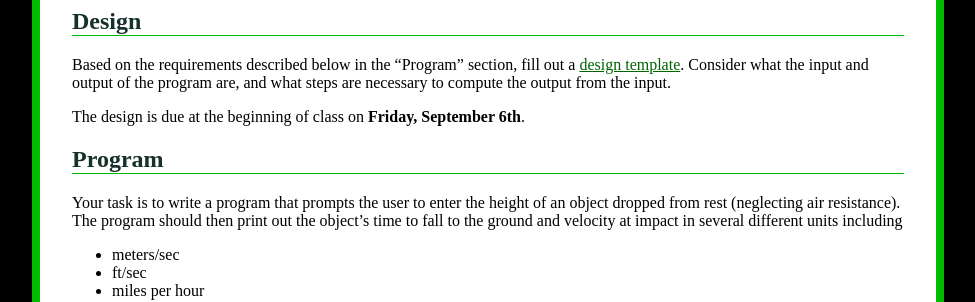
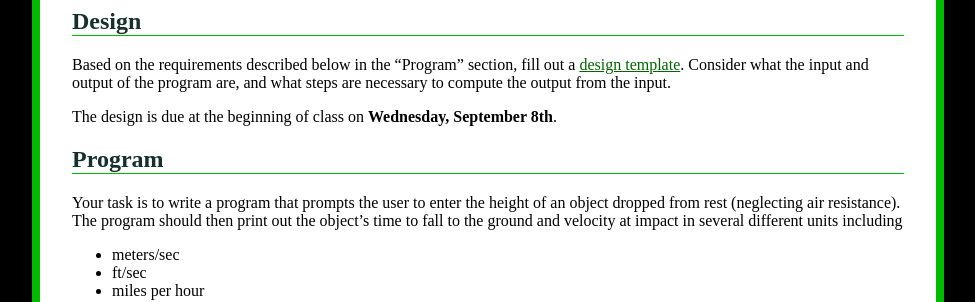
Before and after one commit to ycpcs/cs101-fall2021, a Jekyll site: the page built from assign/assign01.md, in a window 1280 px wide and 900 px high, scrolled down 681 px. Shown: the part 152-454 px from the top of the window, without its empty margins (152-1127 px from the left). Built offline with Jekyll 4.4.1, drawn with Linux system fonts in a browser that asks for light colours.

Commit message:
corrected the dates in assign01

```diff
--- a/assign/assign01.md
+++ b/assign/assign01.md
@@ -46,7 +46,7 @@ Your Tasks
 
 Based on the requirements described below in the "Program" section, fill out a [design template](../design-template.pdf).  Consider what the input and output of the program are, and what steps are necessary to compute the output from the input.
 
-The design is due at the beginning of class on **Friday, September 6th**.
+The design is due at the beginning of class on **Wednesday, September 8th**.
 
 ## Program
 
```
Also changed, not shown: assign/assign02.md (+1 -1 lines).
